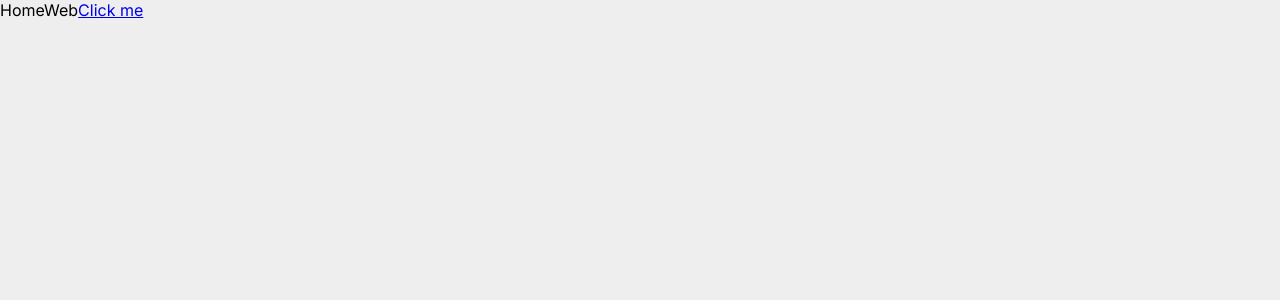
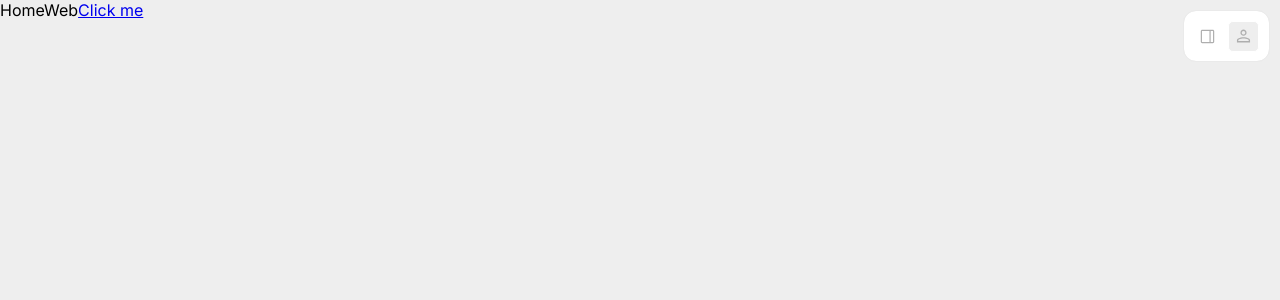
Before and after one commit to kenanmusali/WorkSpace, a React (Vite) app in the folder frontend/: page /#/ in a window 1280 px wide. Shown: the top 300 px of the page. Built offline with nearby package versions, Linux system fonts and the light colour scheme; a web font is replaced by a local one.

Commit message:
v0.0.6.6

```diff
--- a/frontend/src/components/home/index.jsx
+++ b/frontend/src/components/home/index.jsx
@@ -4,6 +4,7 @@ import '../../style/responsive.css';
 import '../../style/animation.css'
 import Calendar from '../pages/calendar';
 import Notes from '../pages/notes';
+import Account from '../pages/account';
 
 function Home() {
     const [calendarSidebarVisible, setCalendarSidebarVisible] = useState(() => {
@@ -40,9 +41,12 @@ function Home() {
 
     return (
         <div>
-            <div className="divHome">
-                {notesSidebarVisible && <Notes toggleSidebar={toggleSidebar} />}
-                {calendarSidebarVisible && <Calendar toggleSidebar={toggleSidebar} />}
+            <div className="divHomeArea">
+                <div className="divHome">
+                    {notesSidebarVisible && <Notes toggleSidebar={toggleSidebar} />}
+                    {calendarSidebarVisible && <Calendar toggleSidebar={toggleSidebar} />}
+                </div>
+                <Account />
             </div>
         </div>
     );
--- /dev/null
+++ b/frontend/src/components/pages/account/index.jsx
@@ -0,0 +1,24 @@
+import '../../../style/account.css'
+import iconSideBar from '../../../assets/icons/Sidebar.svg';
+import iconUser from '../../../assets/icons/UserProfile.svg';
+
+const Account = () => {
+    return (
+        <div>
+            <div className="SideBarAccount sectionStyle">
+                <div className="AccountGroup">
+                    <img className='Icon noSelect IconHover' src={iconSideBar} alt="" draggable="false" />
+                    <div className="AccountSection noSelect">
+                        <img className='Icon  noSelect' src={iconUser} alt="" draggable="false" />
+                    </div>
+                </div>
+
+
+
+                {/* <div className="divLogAccount"></div> */}
+            </div>
+        </div>
+    )
+}
+
+export default Account
--- /dev/null
+++ b/frontend/src/style/account.css
@@ -0,0 +1,37 @@
+.SideBarAccount {
+    position: absolute;
+    right: .7rem;
+    top: .7rem;
+    width: -moz-fit-content;
+    width: fit-content;
+    padding: .6rem .6rem .6rem .9rem;
+    display: flex;
+    flex-direction: column;
+    justify-content: center;
+}
+
+.SideBarAccount .AccountGroup {
+    display: flex;
+    align-items: center;
+    justify-content: center;
+}
+
+.AccountGroup .IconHover {
+    rotate: 180deg;
+}
+
+.SideBarAccount .AccountSection {
+    display: flex;
+    margin-left: 0.7rem;
+    align-items: center;
+    justify-content: center;
+    background-color: var(--bgColor);
+    height: 31px;
+    width: 31px;
+    border: 1px solid var(--white);
+    border-radius: 5px;
+    -webkit-border-radius: 5px;
+    -moz-border-radius: 5px;
+    -ms-border-radius: 5px;
+    -o-border-radius: 5px;
+}
--- a/frontend/src/style/close.css
+++ b/frontend/src/style/close.css
@@ -14,9 +14,6 @@ body.ClosedSb .SbItem {
 body.ClosedSb .Sidebar {
     height: 3.1rem;
     width: fit-content;
-
-    /*animation: bounce2 2s;
-     */
 }
 
 body.ClosedSb .TopSecDown {
@@ -45,8 +42,7 @@ body.ClosedSb .LogoText1 {
     font-weight: 500;
     font-size: 16px;
     line-height: 0;
-    margin-left: 0.3rem;
-    margin-bottom: 0.1rem;
+
 }
 
 .LogoText1 {
--- a/frontend/src/style/home.css
+++ b/frontend/src/style/home.css
@@ -1,3 +1,5 @@
-.divHome, .divHomeArea {
+.divHome,
+.divHomeArea {
     display: flex;
+    position: relative;
 }
--- a/frontend/src/style/sidebar/sb-top.css
+++ b/frontend/src/style/sidebar/sb-top.css
@@ -29,7 +29,7 @@ font-weight: 500;
 
 .LogoGroup p{
  line-height: 0;
- margin-left: 0.2rem;
+ margin-left: 0.4rem;
 }
 
 .LogoText {
```
Also changed, not shown: frontend/src/assets/icons/AddNotes.svg.
